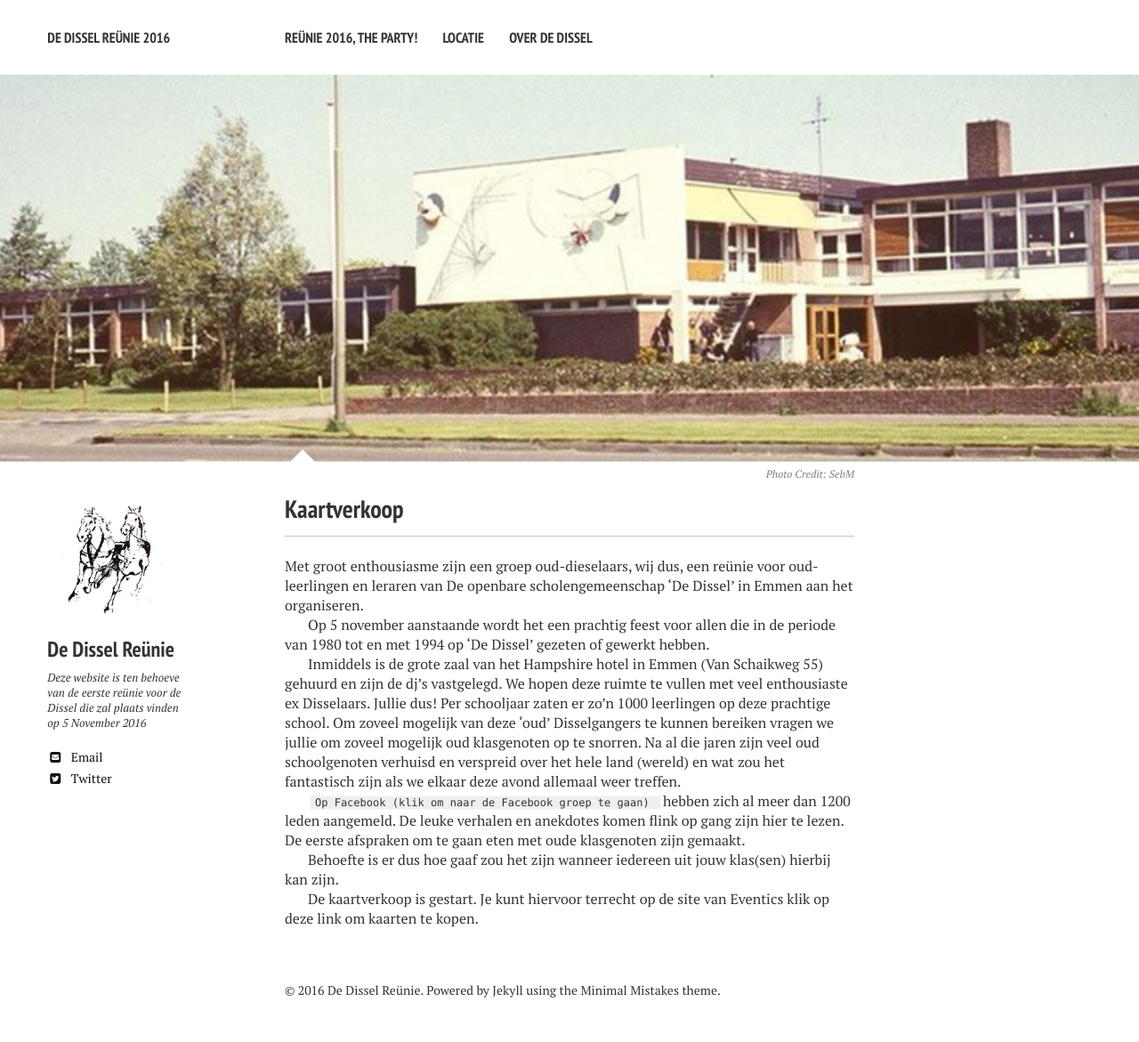
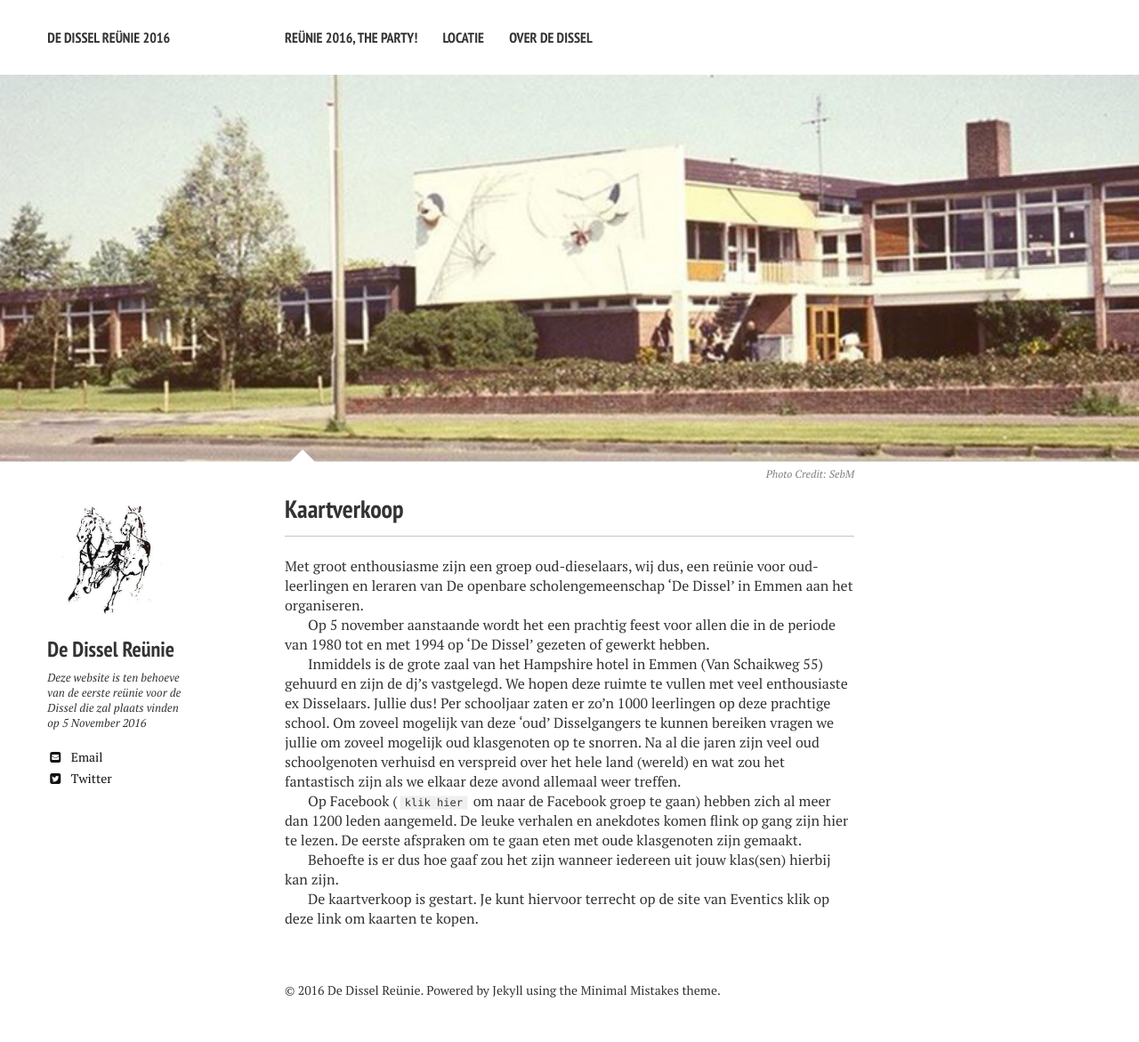
Before and after one commit to securitymonster/securitymonster.github.io, a Jekyll site: the page built from index.md, in a window 1280 px wide. Shown: the whole page at 89% size. Built offline with Jekyll 4.4.1, drawn with Linux system fonts in a browser that asks for light colours; nearby versions of some CDN libraries.

Commit message:
Script update after bundler exec jekyll build

```diff
--- a/_layouts/home.html
+++ b/_layouts/home.html
@@ -39,7 +39,7 @@
  <p>Met groot enthousiasme zijn een groep oud-dieselaars, wij dus, een reünie voor oud-leerlingen en leraren van De openbare scholengemeenschap ‘De Dissel’ in Emmen aan het organiseren.</p>
 <p>Op 5 november aanstaande wordt het een prachtig feest voor allen die in de periode van 1980 tot en met 1994 op ‘De Dissel’ gezeten of gewerkt hebben.</p>
 <p>Inmiddels is de grote zaal van het Hampshire hotel in Emmen (Van Schaikweg 55) gehuurd en zijn de dj’s vastgelegd. We hopen deze ruimte te vullen met veel enthousiaste ex Disselaars. Jullie dus! Per schooljaar zaten er zo’n 1000 leerlingen op deze prachtige school. Om zoveel mogelijk van deze ‘oud’ Disselgangers te kunnen bereiken vragen we jullie om zoveel mogelijk oud klasgenoten op te snorren. Na al die jaren zijn veel oud schoolgenoten verhuisd en verspreid over het hele land (wereld) en wat zou het fantastisch zijn als we elkaar deze avond allemaal weer treffen.</p>
-<p> <code class="highlighter-rouge"><a href="https://www.facebook.com/groups/194919854203127">Op Facebook (klik om naar de Facebook groep te gaan)</a> </code>hebben zich al meer dan 1200 leden aangemeld. De leuke verhalen en anekdotes komen flink op gang zijn hier te lezen. De eerste afspraken om te gaan eten met oude klasgenoten zijn gemaakt.</p>
+<p> <a href="https://www.facebook.com/groups/194919854203127">Op Facebook (<code class="highlighter-rouge">klik hier</code> om naar de Facebook groep te gaan)</a> hebben zich al meer dan 1200 leden aangemeld. De leuke verhalen en anekdotes komen flink op gang zijn hier te lezen. De eerste afspraken om te gaan eten met oude klasgenoten zijn gemaakt.</p>
 <p>Behoefte is er dus hoe gaaf zou het zijn wanneer iedereen uit jouw klas(sen) hierbij kan zijn.</p>
 <p>De kaartverkoop is gestart. Je kunt hiervoor terrecht <a href="http://www.eventics.nl/event/reunie-de-dissel">op de site van Eventics klik op deze link om kaarten te kopen.</a></p>
       </div><!-- /#index -->
```
